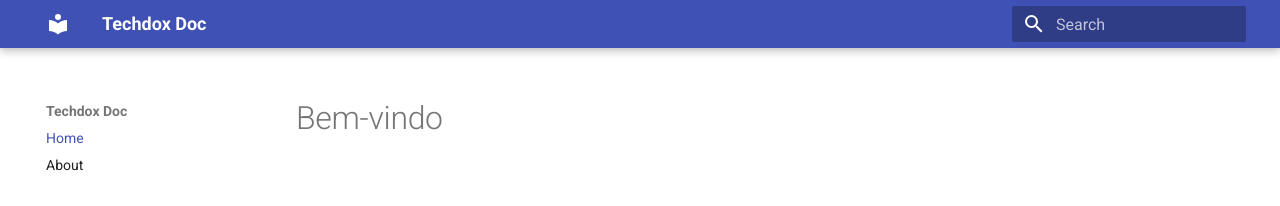
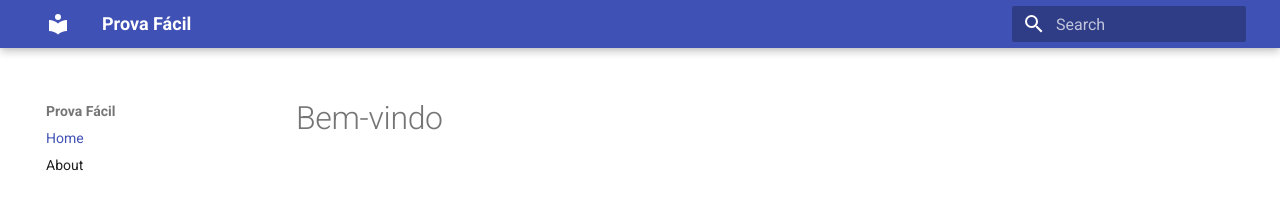
Before and after one commit to Ecossistema-Conecta/WorkshopFastAPI, an MkDocs documentation site: the page built from docs/index.md, in a window 1280 px wide. Shown: the top 206 px of the page. Built offline with MkDocs 1.6.1 and Material for MkDocs 9.7.7, drawn with Linux system fonts in a browser that asks for light colours.

```diff
--- a/mkdocs.yml
+++ b/mkdocs.yml
@@ -1,4 +1,4 @@
-site_name: Techdox Doc
+site_name: Prova Fácil
 
 nav:
   - Home: index.md
```
Also changed, not shown: 1 other file.
